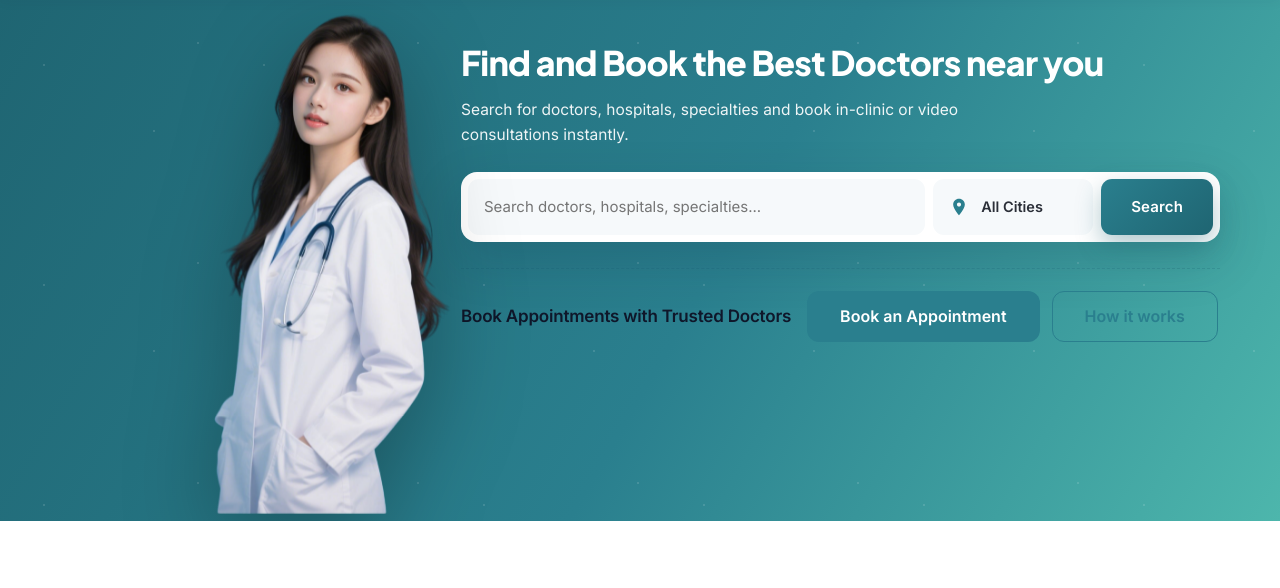
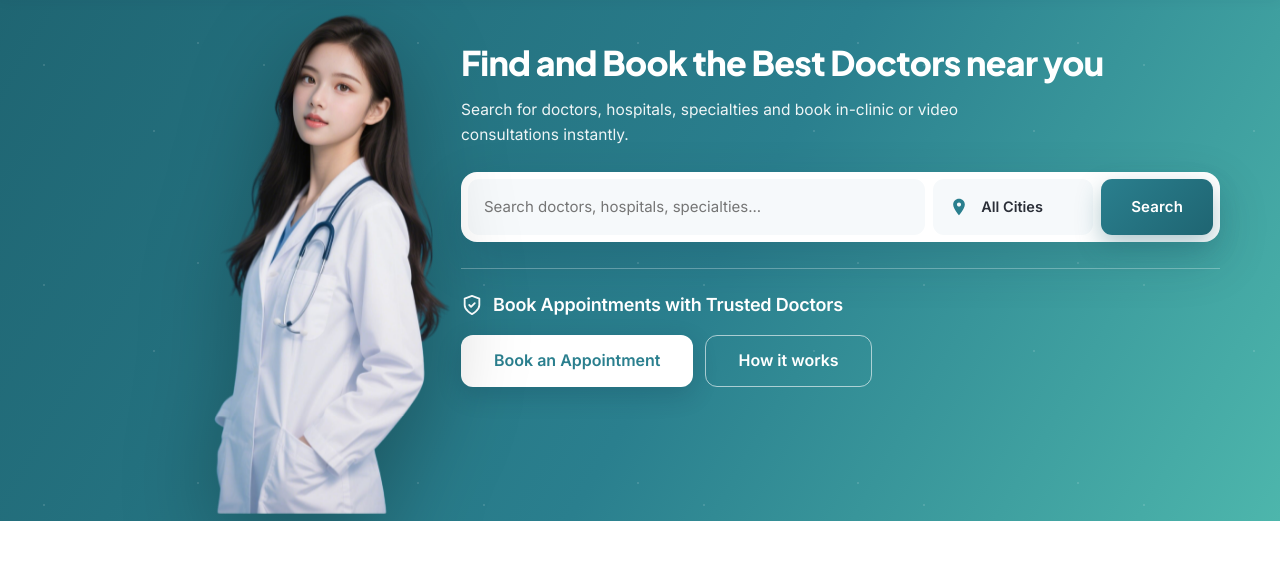
Before and after one commit to Arslan10899/Doctor-App, a Flask app: page / in a window 1280 px wide. Shown: the part 70-658 px from the top of the page. Run offline with Flask 3, Linux system fonts and the light colour scheme; data comes from the database, SQL or seed files in the repository; data that the repository does not hold is empty.

Commit message:
Hero CTA: white-on-gradient professional look, shield icon, ghost light button

```diff
--- a/static/css/style.css
+++ b/static/css/style.css
@@ -191,28 +191,44 @@ input, select, textarea { font-family: inherit; }
 .hero-cta {
     margin-top: 26px;
     padding-top: 22px;
-    border-top: 1px dashed rgba(20, 80, 100, .18);
+    border-top: 1px solid rgba(255, 255, 255, .28);
     display: flex;
     flex-wrap: wrap;
     align-items: center;
+    justify-content: space-between;
     gap: 16px;
 }
 .hero-cta-text {
     margin: 0;
-    font-size: 17px;
+    display: inline-flex;
+    align-items: center;
+    gap: 10px;
+    font-size: 18px;
     font-weight: 800;
-    color: #0f172a;
+    color: #fff;
     letter-spacing: -.2px;
 }
+.hero-cta-text svg { flex-shrink: 0; opacity: .95; }
 .hero-cta-actions {
     display: flex;
     flex-wrap: wrap;
     gap: 12px;
 }
 .hero-cta-actions .btn { border-radius: 12px; font-weight: 700; }
+.btn-ghost-light {
+    background: transparent;
+    color: #fff;
+    border-color: rgba(255, 255, 255, .6);
+}
+.btn-ghost-light:hover {
+    background: rgba(255, 255, 255, .18);
+    border-color: #fff;
+    transform: translateY(-1px);
+}
+.hero-cta-actions .btn-white { box-shadow: 0 8px 24px rgba(15, 40, 60, .18); }
 @media (max-width: 640px) {
     .hero-cta { flex-direction: column; align-items: flex-start; gap: 14px; }
-    .hero-cta-text { font-size: 15.5px; }
+    .hero-cta-text { font-size: 16px; }
     .hero-cta-actions { flex-direction: column; width: 100%; }
     .hero-cta-actions .btn { width: 100%; text-align: center; }
 }
--- a/templates/index.html
+++ b/templates/index.html
@@ -50,10 +50,13 @@
                 </form>
 
                 <div class="hero-cta">
-                    <p class="hero-cta-text">Book Appointments with Trusted Doctors</p>
+                    <p class="hero-cta-text">
+                        <svg viewBox="0 0 24 24" width="22" height="22" fill="none" stroke="currentColor" stroke-width="2" stroke-linecap="round" stroke-linejoin="round"><path d="M12 22s8-4 8-10V5l-8-3-8 3v7c0 6 8 10 8 10z"/><path d="M9 12l2 2 4-4"/></svg>
+                        Book Appointments with Trusted Doctors
+                    </p>
                     <div class="hero-cta-actions">
-                        <a href="{{ url_for('doctors') }}" class="btn btn-primary btn-lg">Book an Appointment</a>
-                        <a href="#how-it-works" class="btn btn-outline btn-lg">How it works</a>
+                        <a href="{{ url_for('doctors') }}" class="btn btn-white btn-lg">Book an Appointment</a>
+                        <a href="#how-it-works" class="btn btn-ghost-light btn-lg">How it works</a>
                     </div>
                 </div>
             </div>
```
